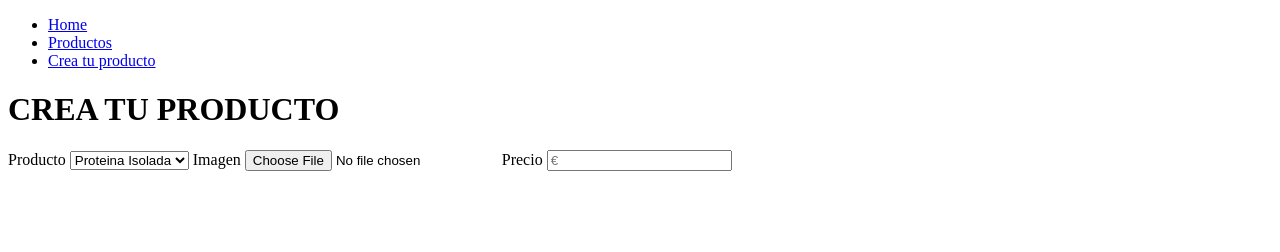
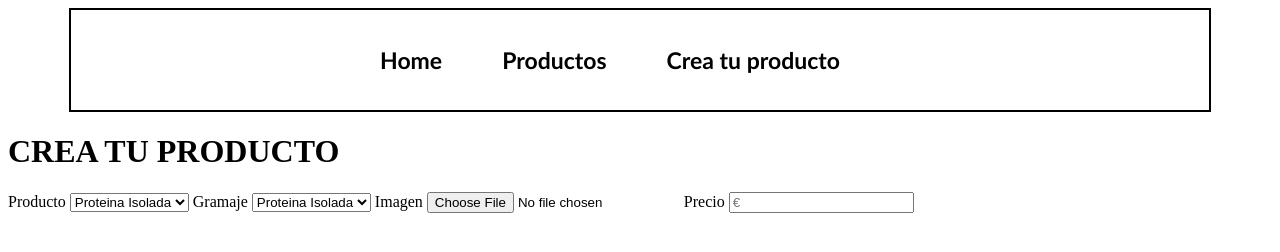
Before and after one commit to josepCortesManyanich/JQuery-PRACTISE, a plain HTML site: page VIews/create-products.html in a window 1280 px wide. Drawn offline with Linux system fonts and the light colour scheme.

Commit message:
navbar solved

```diff
--- a/VIews/create-products.html
+++ b/VIews/create-products.html
@@ -4,15 +4,17 @@
     <meta charset="UTF-8">
     <meta name="viewport" content="width=device-width, initial-scale=1.0">
     <title>Document</title>
+    <link rel="stylesheet" href="../style.css">
 </head>
 <body>
     <div>
-        <header>
-            <nav>
+        <header class="header">
+            <nav class="navbar">
                 <ul>
                     <li><a href="../index.html">Home</a></li>
                     <li><a href="/VIews/products.html">Productos</a></li>
                     <li><a href="/VIews/create-products.html">Crea tu producto</a></li>
+                    <li><a href="/VIews/cart.html"><img src="" alt=""></a></li>
                 </ul>
             </nav>
 
@@ -21,19 +23,25 @@
             <h1>CREA TU PRODUCTO</h1>
 
             <form>
-                <label for="">Producto</label>
+                <label for="Producto">Producto</label>
                 <select name="" id="">
                     <option value="Proteina Isolada">Proteina Isolada</option>
                     <option value="Creatina">Creatina</option>
                     <option value="L-Carnitina">L-carnitina</option>
                 </select>
 
-                <label for="">Imagen</label>
+                <label for="Gramaje">Gramaje</label>
+                <select name="" id="">
+                    <option value="Proteina Isolada">Proteina Isolada</option>
+                    <option value="Creatina">Creatina</option>
+                    <option value="L-Carnitina">L-carnitina</option>
+                </select>
+
+                <label for="Imagen">Imagen</label>
                 <input type="file">
 
-                <label for="">Precio</label>
+                <label for="Precio">Precio</label>
                 <input type="number" placeholder="€">
-
             </form>
 
         </div>
--- a/style.css
+++ b/style.css
@@ -0,0 +1,58 @@
+
+
+.header{
+
+    width: 90%;
+    height: 100px;
+    margin: auto;
+    display: flex;
+    justify-content: center;
+    align-items: center;
+    border: 2px solid;
+
+}
+
+.navbar ul{
+    list-style: none;
+    display: flex;
+    flex-direction: row;
+    justify-content: space-between;
+    padding: 15px;
+}
+
+.navbar ul li{
+    justify-content: space-between;
+
+}
+
+.navbar ul li a{
+    position:relative;
+    padding-left: 10px;
+    padding-right: 10px;
+    margin-left: 10px;
+    text-decoration: none;
+    color: black;
+    margin: 20px;
+    font-weight: bold;
+    font-family: 'Gill Sans', 'Gill Sans MT', Calibri, 'Trebuchet MS', sans-serif;
+    font-size: 23px;
+}
+
+.navbar ul li:last-child{
+    margin-right: 0px;
+}
+
+.navbar ul li a::after{
+    content: '';
+    position:absolute;
+    left: 0;
+    bottom:1px;
+    width: 0;
+    height: 3px;
+    background-color: red;
+    transition: width 0.5s ease;
+}
+.navbar ul li a:hover::after{
+    width: 100%;
+
+}
```
Also changed, not shown: VIews/cart.html (+12 -0 lines), VIews/products.html (+8 -4 lines), index.html (+2 -0 lines).
